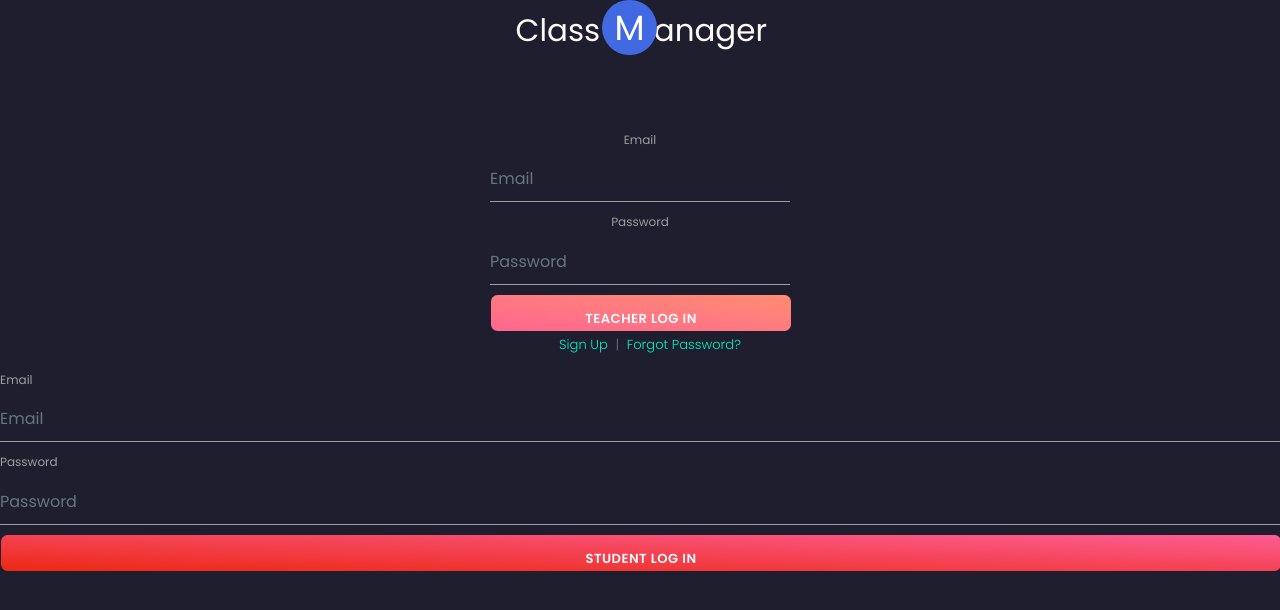
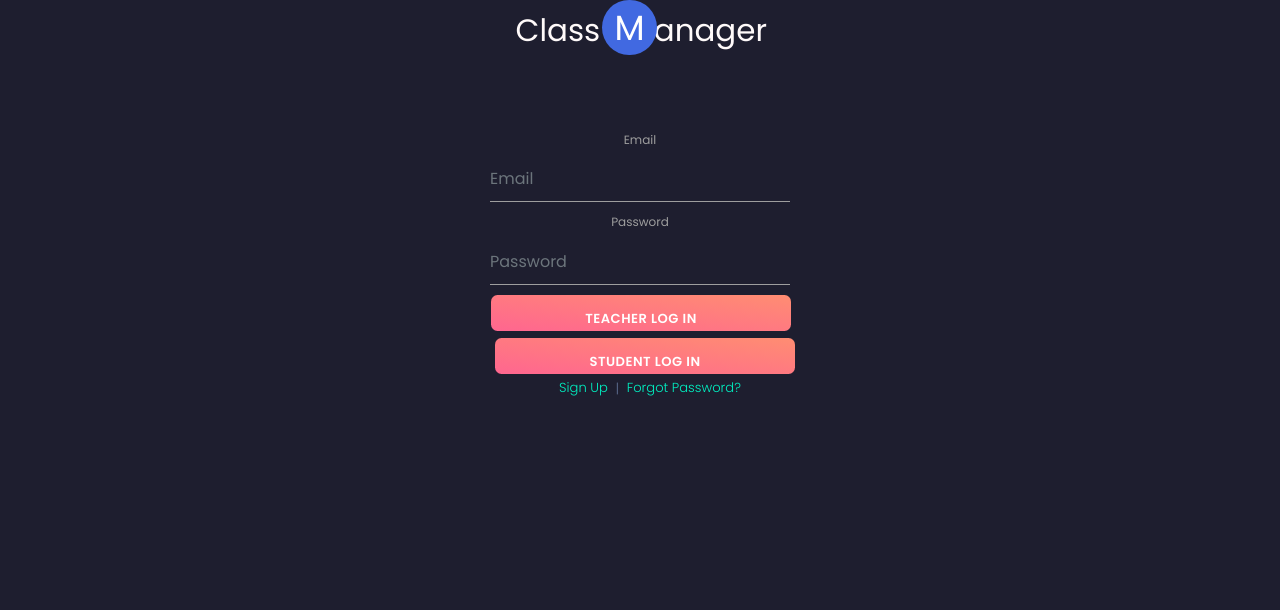
Before and after one commit to rahmedy/ClassM, a React (Create React App) app in the folder client/: page /log in a window 1280 px wide. Shown: the top 610 px of the page. Built offline with nearby package versions, Linux system fonts and the light colour scheme.

Commit message:
fixed log ibn form and made into one form with two buttons that route to desired page

```diff
--- a/client/src/components/Login/Login.js
+++ b/client/src/components/Login/Login.js
@@ -17,7 +17,11 @@ class LoginP extends React.Component {
   	state = {
       email: '',
       password: '',
+      emailTwo: '',
+      passwordTwo: '',
     };
+
+
 
 	handleChange = event => {
       this.setState({
@@ -68,7 +72,7 @@ class LoginP extends React.Component {
     render(){
         return(
           <>
-     <Form  onClick={this.handleSubmit} className ="login-form">
+     <Form   className ="login-form">
 
 
         <h1 className= "wel">Class __anager</h1>
@@ -85,7 +89,9 @@ class LoginP extends React.Component {
             <Input type="password" name="password" id="examplePassword" onChange={this.handleChange} value={this.state.password} placeholder="Password" />
           </FormGroup>
 
-            <Button color="warning" className= "btn-lg  btn-block"> Teacher Log In
+            <Button color="warning" onClick={this.handleSubmit} className= "btn-lg  btn-block"> Teacher Log In
+          </Button>
+          <Button color="warning" onClick={this.studentSubmit} className= "btn-lg  btn-block"> Student Log In
           </Button>
 
 
@@ -100,7 +106,7 @@ class LoginP extends React.Component {
 
       {/* this is the studen form  */}
 
-      <Form  onClick={this.studentSubmit} >
+      {/* <Form  onClick={this.studentSubmit} >
 
 
       <FormGroup >
@@ -117,7 +123,7 @@ class LoginP extends React.Component {
       <Button color="danger" className= "btn-lg  btn-block"> Student Log In
       </Button>
 
-  </Form>
+  </Form> */}
 
           </>
         )
```
